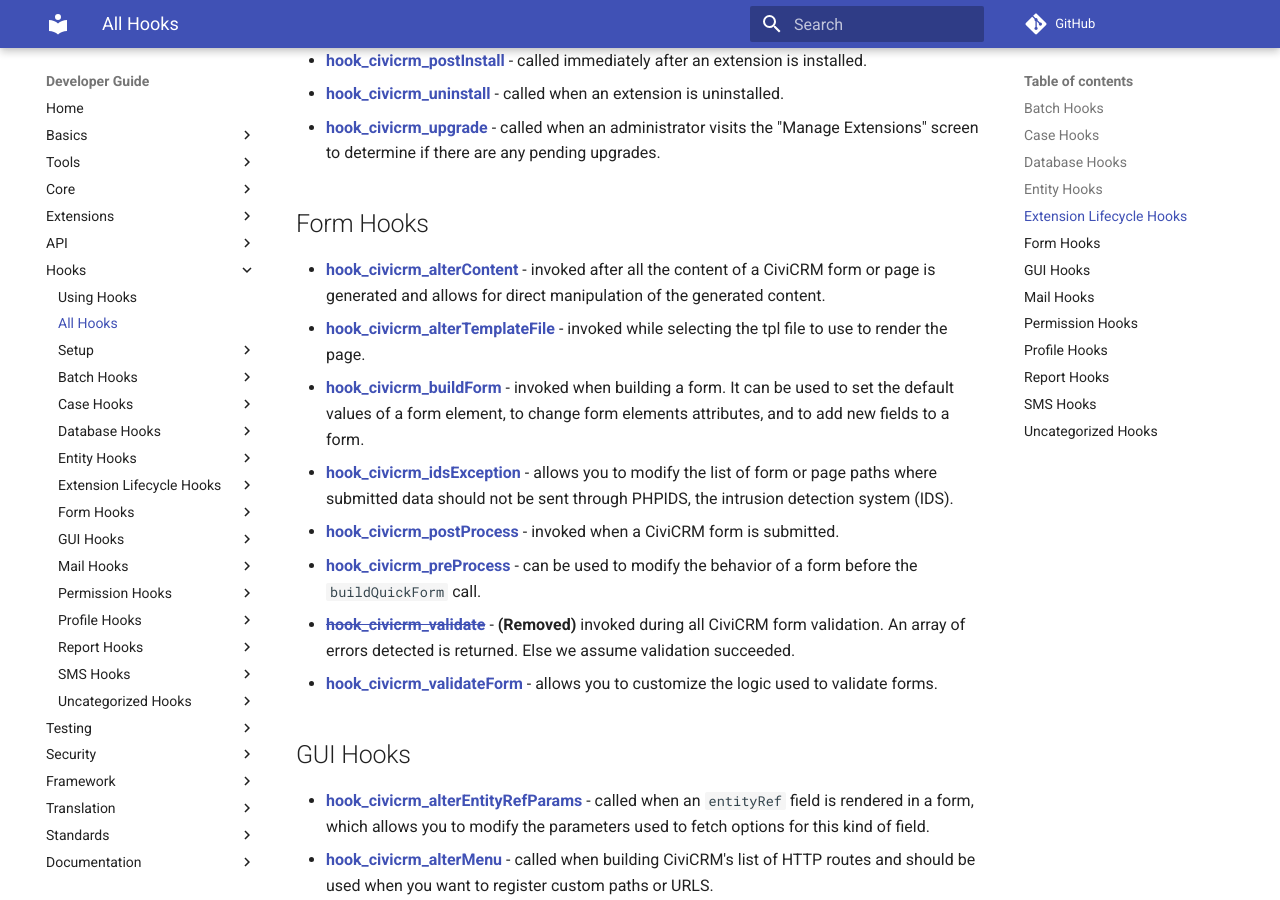
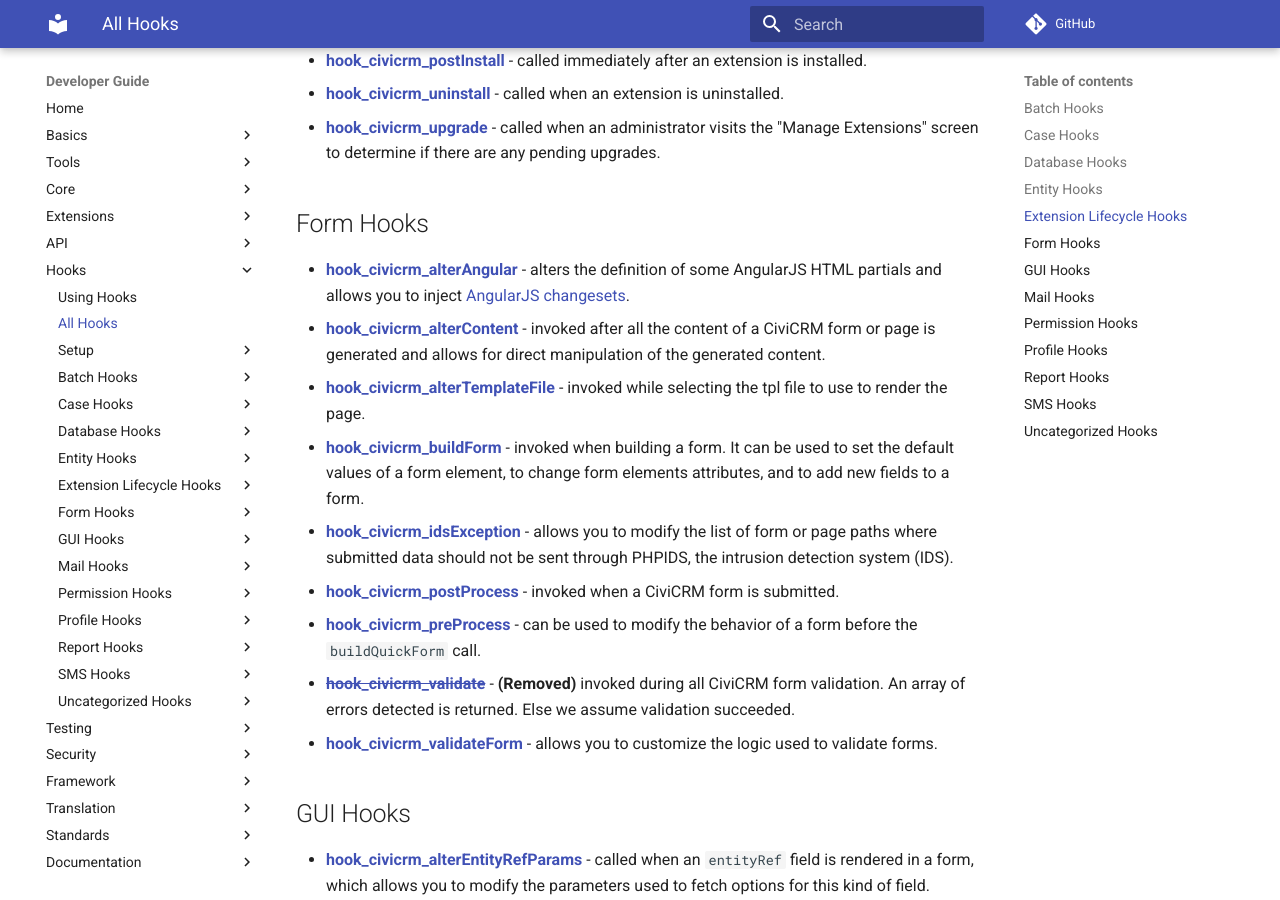
Before and after one commit to civicrm/civicrm-dev-docs, an MkDocs documentation site: the page built from docs/hooks/list.md, in a window 1280 px wide and 900 px high, scrolled down 1406 px. Built offline with MkDocs 1.6.1 and Material for MkDocs 9.7.7, drawn with Linux system fonts in a browser that asks for light colours; comment, search, counter and statistics services are not loaded; old or Windows-style settings are respelled for this version of MkDocs.

Commit message:
Regenerate hooks summary page

```diff
--- a/docs/hooks/list.md
+++ b/docs/hooks/list.md
@@ -51,6 +51,7 @@
 
 ## Form Hooks
 
+* **[hook_civicrm_alterAngular](/hooks/hook_civicrm_alterAngular.md)** - alters the definition of some AngularJS HTML partials and allows you to inject [AngularJS changesets](/framework/angular/changeset/).
 * **[hook_civicrm_alterContent](/hooks/hook_civicrm_alterContent.md)** - invoked after all the content of a CiviCRM form or page is generated and allows for direct manipulation of the generated content.
 * **[hook_civicrm_alterTemplateFile](/hooks/hook_civicrm_alterTemplateFile.md)** - invoked while selecting the tpl file to use to render the page.
 * **[hook_civicrm_buildForm](/hooks/hook_civicrm_buildForm.md)** - invoked when building a form. It can be used to set the default values of a form element, to change form elements attributes, and to add new fields to a form.
```
